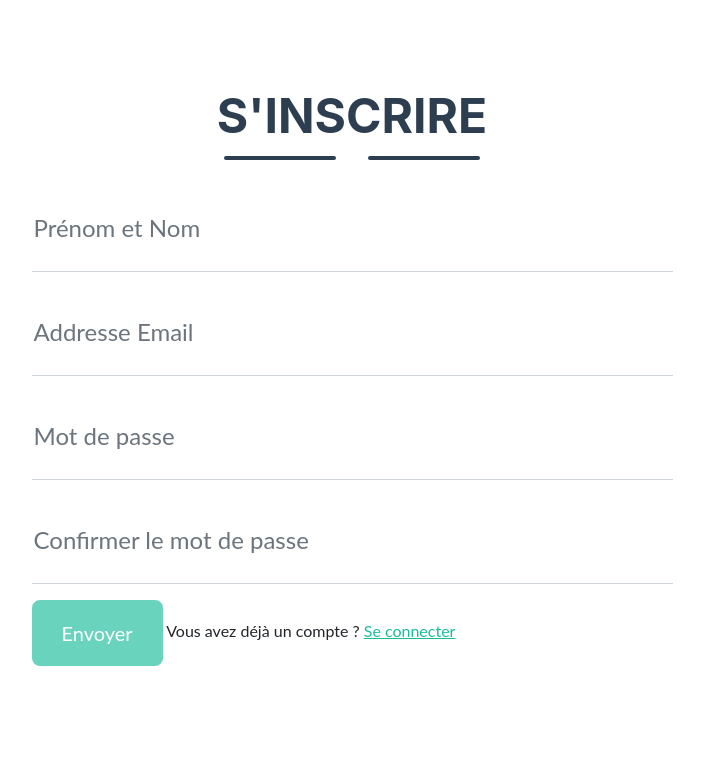
After one commit to limastic/Pyckets, a Flask app: page /signup in a window 1280 px wide. The commit adds this page. Shown: the top 761 px of the page, without its empty margins (288-992 px from the left). Run offline with Flask 2, Linux system fonts and the light colour scheme; some libraries are stand-ins or nearby versions.

```diff
--- /dev/null
+++ b/Problemes solutions.txt
@@ -0,0 +1,6 @@
+Problème :
+Je ne savais pas comment faire pour récupérer les données d'un formulaire
+Solution :
+recherche sur internet et test de plusieurs Solutions qui ne semblaient pas adaptées a mon Problème
+finalement j'ai trouvé la solution ici https://www.educba.com/flask-get-post-data/ , contrairement
+aux autres que j'avais trouvées, celle-ci n'utilisait pas de javascript et me convenait donc mieux
--- a/app.py
+++ b/app.py
@@ -1,14 +1,18 @@
-from flask import Flask, request, redirect
+from flask import Flask, request
 from flask.templating import render_template
 from flask_sqlalchemy import SQLAlchemy
 
-config = {
-    "DEBUG": True,  # activer le mode debug
-    'SQLALCHEMY_DATABASE_URI': 'sqlite:///database/site.db'
-}
+# créer l'application et lier la base de données
+app = Flask(__name__, instance_relative_config=True)
+db = SQLAlchemy(app)
 
-app = Flask(__name__)
-db = SQLAlchemy(app)
+
+# Configurer l'application
+app.config.from_mapping(
+    DEBUG = True,  # activer le mode debug
+    SQLALCHEMY_DATABASE_URI = 'sqlite:///database/site.db',  # dire ou est la bdd
+    SQLALCHEMY_TRACK_MODIFICATIONS = False  # Désactiver cette option comme conseillé
+    )
 
 class Profile(db.Model):  # Création de la table Profile avec sql al-chemy
     id = db.Column(db.Integer, primary_key=True)
@@ -20,8 +24,7 @@ class Profile(db.Model):  # Création de la table Profile avec sql al-chemy
     def __repr__(self):
         return f"Name : {self.first_name}, Age: {self.age}"
 
-# Dire a Flask d'utiliser la configuration définie plus tot
-app.config.from_mapping(config)
+
 
 
 db.create_all()
@@ -47,11 +50,27 @@ def affiche_nom(name="Sacha le plus beau"):
 def somme(num1, num2):
     return str(num1+num2)
 
-@app.route("/db", methods=['POST'])
+@app.route("/db", methods=['POST', 'GET'])
 def display_db():
     default_value = "NONE"
     data = request.form.get('fname', default_value)
     return render_template("db.html", data=data)
 
+@app.route('/signup', methods=['GET', 'POST'])
+def signup():
+    # handle the POST request
+    if request.method == 'POST':
+        name = request.form.get('name')
+        email = request.form.get('email')
+        return '''
+        <h1>Merci, vous êtes bien inscrit, {}. Veuillez confirmer votre adresse mail: {}'''.format(name, email)
+        # otherwise handle the GET request
+    return render_template("signup.html")
+
+
+@app.route('/signin')
+def signin():
+    return render_template('soon.html')
+
 if __name__ == "__main__":
     app.run()
--- a/templates/index.html
+++ b/templates/index.html
@@ -28,8 +28,9 @@
                 <div class="collapse navbar-collapse" id="navbarResponsive">
                     <ul class="navbar-nav ms-auto">
                         <li class="nav-item mx-0 mx-lg-1"><a class="nav-link py-3 px-0 px-lg-3 rounded gray" href="#evenements">évenements</a></li>
-                        <li class="nav-item mx-0 mx-lg-1"><a class="nav-link py-3 px-0 px-lg-3 rounded gray" href="#A propos">à propos</a></li>
+                        <li class="nav-item mx-0 mx-lg-1"><a class="nav-link py-3 px-0 px-lg-3 rounded gray" href="#àpropos">à propos</a></li>
                         <li class="nav-item mx-0 mx-lg-1"><a class="nav-link py-3 px-0 px-lg-3 rounded gray" href="#contact">Contact</a></li>
+                        <li class="nav-item mx-0 mx-lg-1"><a class="nav-link py-3 px-0 px-lg-3 rounded gray" href="/signup">Mon compte</a></li>
                     </ul>
                 </div>
             </div>
@@ -122,7 +123,7 @@
             </div>
         </section>
         <!-- About Section-->
-        <section class="page-section bg-primary text-white mb-0" id="A propos">
+        <section class="page-section bg-primary text-white mb-0" id="àpropos">
             <div class="container">
                 <!-- About Section Heading-->
                 <h2 class="page-section-heading text-center text-uppercase text-white">à propos</h2>
--- /dev/null
+++ b/templates/signup.html
@@ -0,0 +1,82 @@
+<!DOCTYPE html>
+<html lang="fr">
+<head>
+    <meta charset="UTF-8">
+    <title>S'inscrire</title>
+    <link rel="stylesheet" href="{{ url_for('static', filename='style.css')}}">
+    <link rel="icon" href="{{ url_for('static', filename='assets/icon.png')}}" />
+</head>
+<body>
+    <!-- Contact Section-->
+    <section class="page-section" id="login">
+        <div class="container">
+            <!-- Contact Section Heading-->
+            <h2 class="page-section-heading text-center text-uppercase text-secondary mb-0">S'inscrire</h2>
+            <!-- Icon Divider-->
+            <div class="divider-custom">
+                <div class="divider-custom-line"></div>
+                <div class="divider-custom-icon"><i class="fas fa-star"></i></div>
+                <div class="divider-custom-line"></div>
+            </div>
+            <!-- Contact Section Form-->
+            <div class="row justify-content-center">
+                <div class="col-lg-8 col-xl-7">
+                    <form id="contactForm">
+                        <!-- Name input-->
+                        <div class="form-floating mb-3">
+                            <input class="form-control" id="name" type="text" placeholder="Entrez votre nom et prénom" data-sb-validations="required" />
+                            <label for="name">Prénom et Nom</label>
+                            <div class="invalid-feedback" data-sb-feedback="name:required">Une identité est requise.</div>
+                        </div>
+                        <!-- Email address input-->
+                        <div class="form-floating mb-3">
+                            <input class="form-control" id="email" type="email" placeholder="nom@exemple.com" data-sb-validations="required,email" />
+                            <label for="email">Addresse Email</label>
+                            <div class="invalid-feedback" data-sb-feedback="email:required">Une adresse email est requise.</div>
+                            <div class="invalid-feedback" data-sb-feedback="email:email">L'adresse email est invalide.</div>
+                        </div>
+                        <!-- Password-->
+                        <div class="form-floating mb-3">
+                            <input class="form-control" id="password" type="password" placeholder="********" data-sb-validations="required" />
+                            <label for="password">Mot de passe</label>
+                            <div class="invalid-feedback" data-sb-feedback="password:required">Un mot de passe est requis.</div>
+                        </div>
+                        <!--Confirm Password-->
+                        <div class="form-floating mb-3">
+                            <input class="form-control" id="password-confirm" type="password" placeholder="********" data-sb-validations="required">
+                            <label for="password-confirm">Confirmer le mot de passe</label>
+                            <div class="invalid-feedback" data-sb-feedback="password-confirm:required">Confirmez le mot de passe.</div>
+                        </div>
+                        <button class="btn btn-primary btn-xl disabled" id="submitButton" type="submit">Envoyer</button>
+
+                        <!-- Submit success message-->
+                        <!---->
+                        <!-- This is what your users will see when the form-->
+                        <!-- has successfully submitted-->
+                        <div class="d-none" id="submitSuccessMessage">
+                            <div class="text-center mb-3">
+                                <div class="fw-bolder">Echec de l'envoi du formulaire.</div>
+                                Formulaire bientôt disponible !
+                                <br />
+                            </div>
+                        </div>
+                        <!-- Submit error message-->
+                        <!---->
+                        <!-- This is what your users will see when there is-->
+                        <!-- an error submitting the form-->
+                        <div class="d-none" id="submitErrorMessage"><div class="text-center text-danger mb-3">Une erreur est subvenue.</div></div>
+                        <!-- Submit Button-->
+                        <span class='float-right'>Vous avez déjà un compte ? <a href="signin">Se connecter</a></span>
+                    </form>
+
+                </div>
+            </div>
+        </div>
+    </section>
+    <!-- Bootstrap core JS-->
+    <script src="https://cdn.jsdelivr.net/npm/bootstrap@5.1.3/dist/js/bootstrap.bundle.min.js"></script>
+    <!-- Core theme JS-->
+    <script src="{{ url_for('static', filename='scripts.js') }}"></script>
+    <script src="https://cdn.startbootstrap.com/sb-forms-latest.js"></script>
+</body>
+</html>
```
Also changed, not shown: templates/db.html (deleted, +0 -17 lines).
